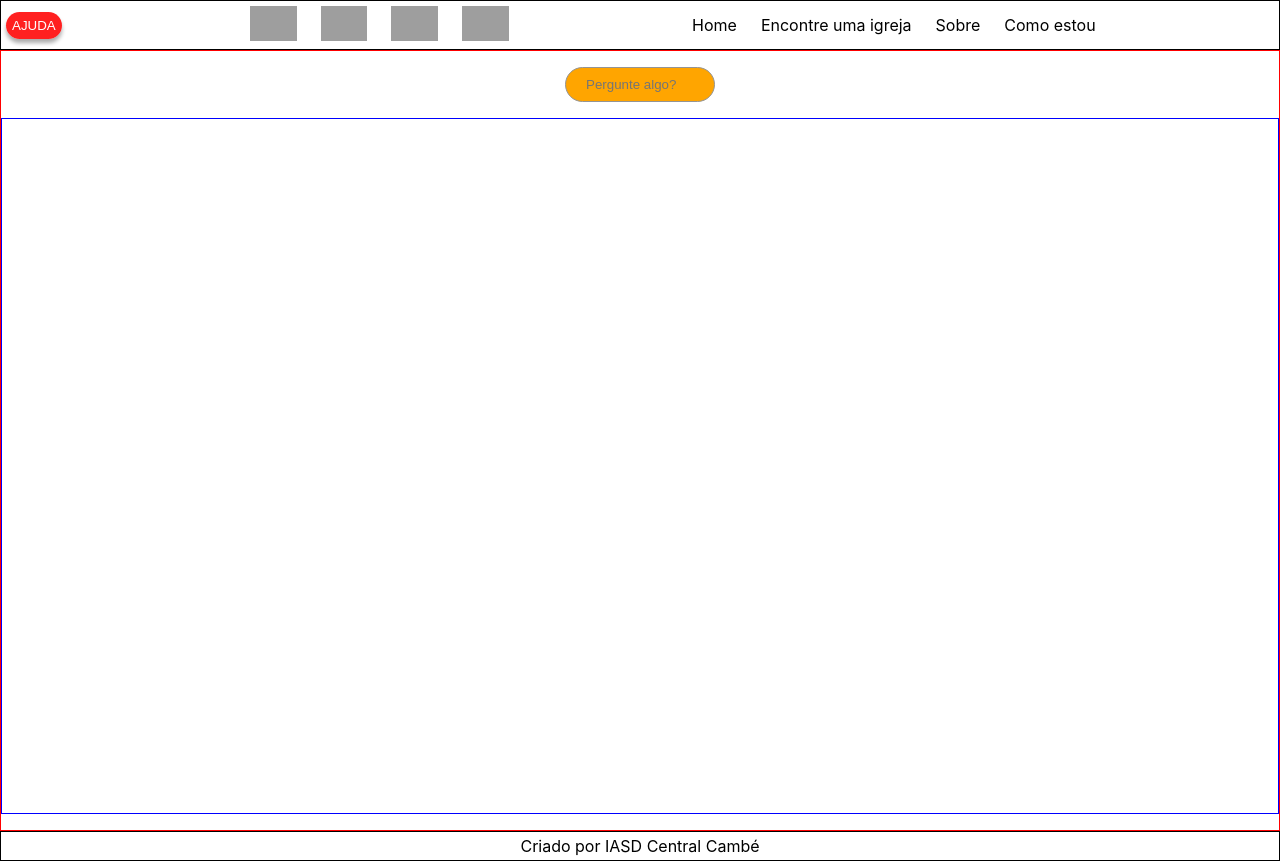
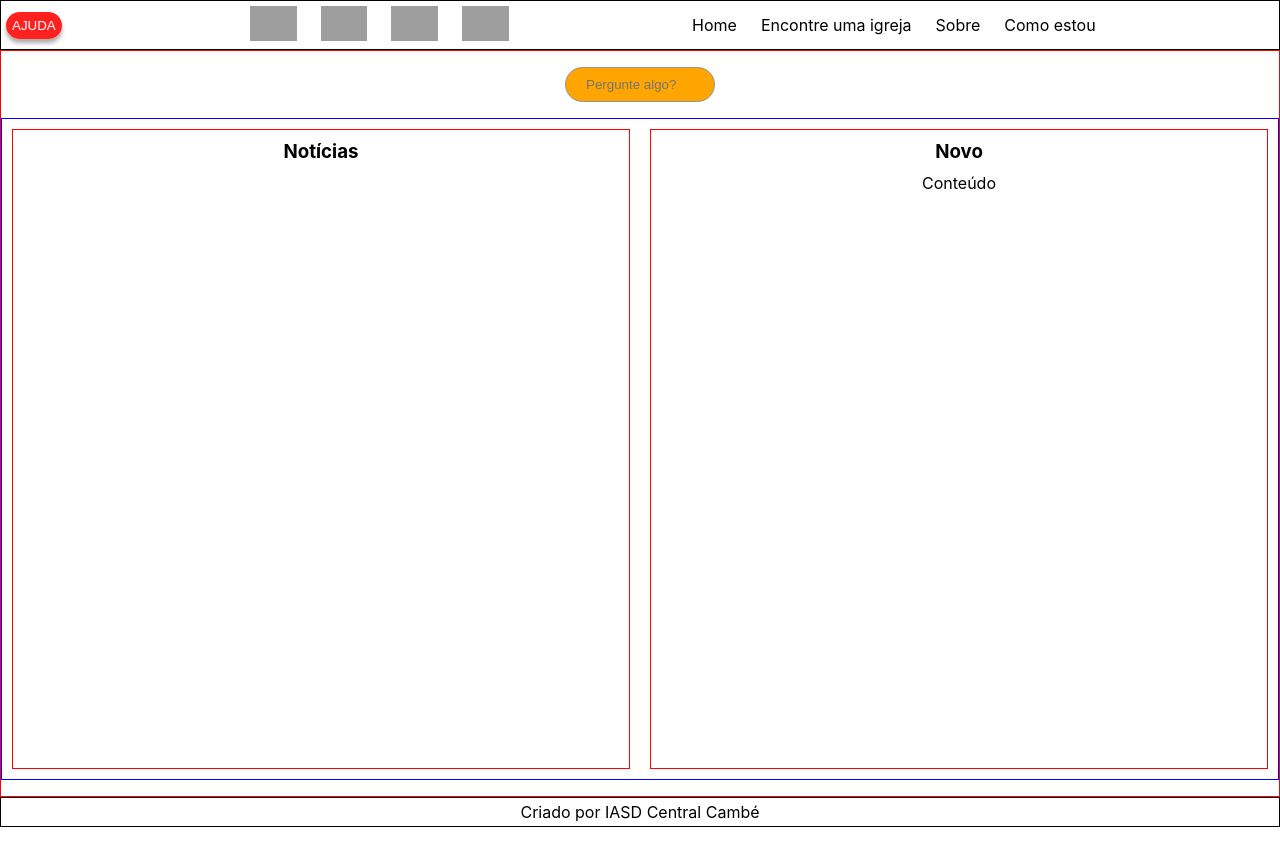
Before and after one commit to felipopm/iasd-central-cambe, a React (Vite) app: page / in a window 1280 px wide. After the commit the page ends 827 px from the top, so only its background shows below. Built offline with nearby package versions, Linux system fonts and the light colour scheme; grey boxes are pictures that could not be loaded.

Commit message:
estilizando pagina Home/ IASD

```diff
--- a/src/components/Header/Header.module.css
+++ b/src/components/Header/Header.module.css
@@ -88,7 +88,6 @@
     .paginas {
         display: flex;
 
-
-        border: 1px solid blue;
+        /* border: 1px solid blue; */
     }
 }
--- a/src/pages/Home/Home.module.css
+++ b/src/pages/Home/Home.module.css
@@ -1,23 +1,38 @@
 .home {
-    width: 100%;
-    min-height: 87vh;
-
     display: flex;
     align-items: center;
     justify-content: center;
 
+    width: 100%;
+    min-height: 80vh;
+
     border: 1px solid blue;
 }
 
-/* .home input {
-    width: 150px;
-    height: 35px;
-    background-color: var(--primaria);
-    border: 1px solid var(--tercearia);
-    padding-left: 20px;
-    border-radius: 20px;
+.novo, .noticias{
+    display: flex;
+    align-items: center;
+    justify-content:start;
+    flex-direction: column;
+
+    width: 50%;
+    height: 80vh;
+    margin: 10px;
+
+    border: 1px solid red;
 }
 
-.home input:hover {
-    background-color: var(--secundaria);
-} */
+.novo h3, .noticias h3 {
+    padding: 10px;
+}
+
+@media (max-width: 360px) {
+    .home {
+        flex-direction: column;
+
+        border: 1px solid blue;
+    }
+    .novo, .noticias{
+        width: 95%;
+    }
+}
--- a/src/pages/Home/index.jsx
+++ b/src/pages/Home/index.jsx
@@ -3,28 +3,23 @@ import Footer from '../../components/Footer'
 import Container from '../../components/Container';
 import styles from './Home.module.css'
 
-function Home(){
-    return(
+function Home() {
+  return (
     <>
       <Header />
       <Container>
         <section className={styles.home}>
-            {/* <div className='perguntas'>
-              <h1>Qual é o propósito da vida segundo Deus?</h1>
-              <h1>Existe inferno?</h1>
-              <h1>Deus existe?</h1>
-              <h1>Se Deus existe porque existe dor?</h1>
-              <h1>Se Deus existe porque existe dor?</h1>
-              <h1>Quem são os adventista?</h1>
-              <h1>Como ter um relacionamento com Deus?</h1>
-              <h1>Quem é Deus?</h1>
-            </div> */}
 
-            {/* <div className={styles.pesquisa}>
-              <input
-              type="search"
-              placeholder='Pergunte algo?' />
-            </div> */}
+          <div className={styles.noticias}>
+            <h3>Notícias</h3>
+          </div>
+
+          <div className={styles.novo}>
+            <h3>Novo</h3>
+            <div>
+              Conteúdo
+            </div>
+          </div>
 
         </section>
       </Container>
```
Lines whose indentation alone changed are shown as unchanged.
